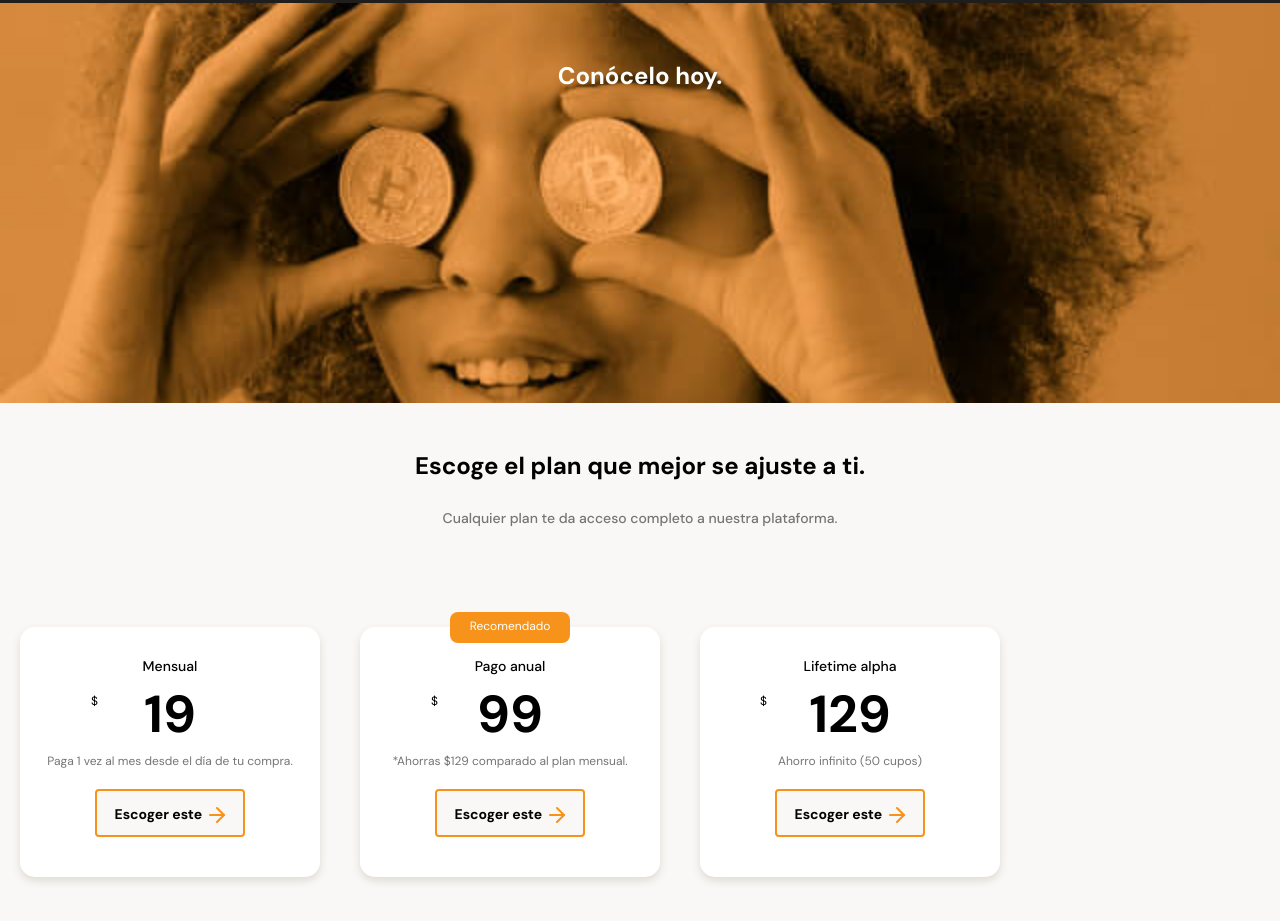
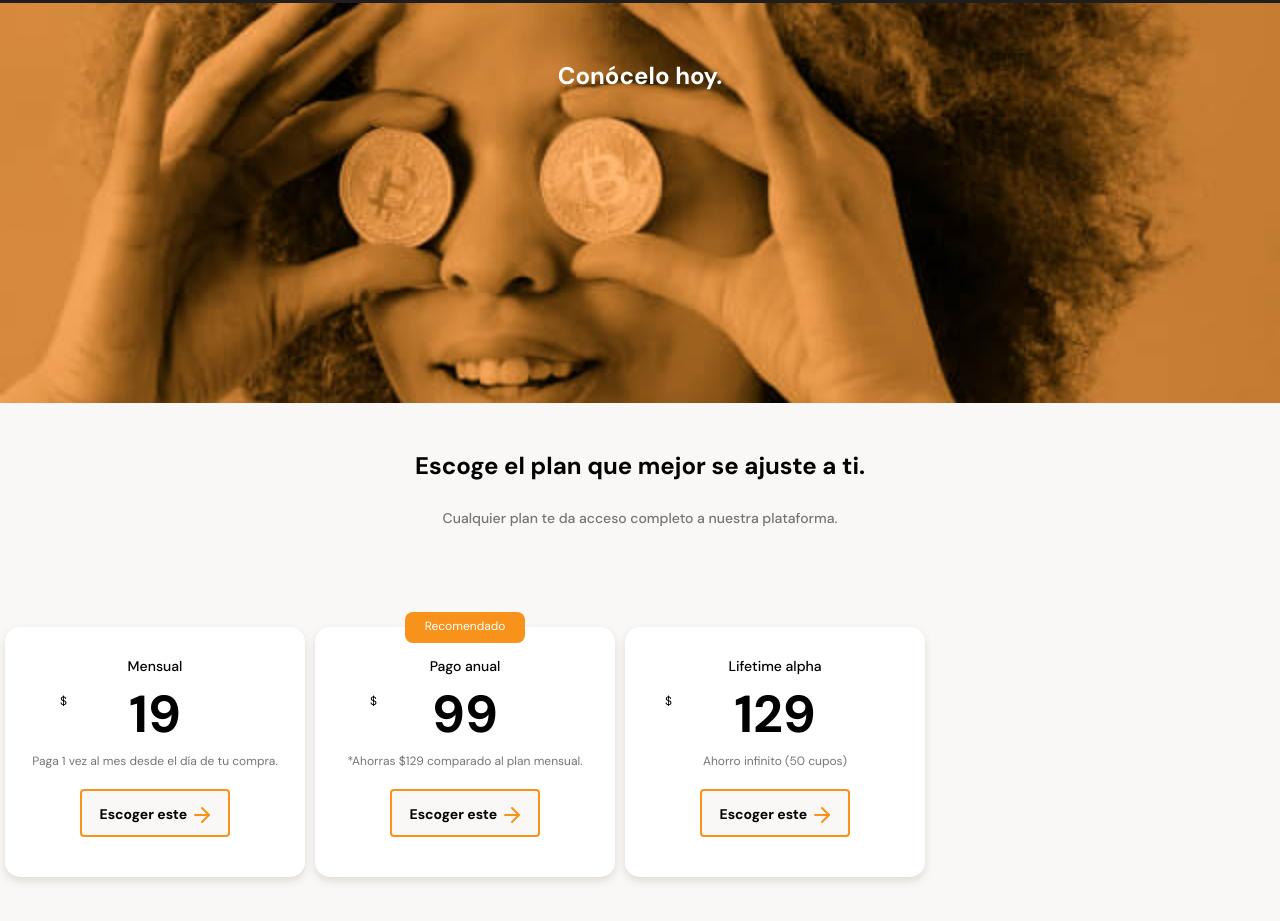
Before and after one commit to JonStevenBernal/CursoResponsiveDesing-MaquetacionMobileFirst, a plain HTML site: page index.html in a window 1280 px wide. Shown: the part 2347-3268 px from the top of the page. Drawn offline with Linux system fonts and the light colour scheme.

Commit message:
se realizan pequeños cambios en las tarjetas

```diff
--- a/style.css
+++ b/style.css
@@ -389,11 +389,11 @@ main {
   scroll-snap-align: center;
   /* la tarjeta no usa su 100% de su contenedor */
   width: 70%;
-  min-width: 230px;
+  min-width: 190px;
   /* no se va hacer mas grande a 300px */
   max-width: 300px;
   height: 250px;
-  margin: 50px 20px 0;
+  margin: 50px 5px 0;
   padding: 0 15px;
   background-color: var(--just-white);
   border-radius: 15px;
@@ -427,7 +427,7 @@ main {
 .plan-card--price span {
   position: absolute;
   top: 18px;
-  left: 56px;
+  left: 40px;
   font-size: 1.2rem;
   font-weight: 300;
   /* vertical-align: 25px; alternativa */
@@ -459,5 +459,5 @@ main {
 }
 .plan-card--price .price3 {
   position: absolute;
-  left: 45px;
+  left: 25px;
 }
```
